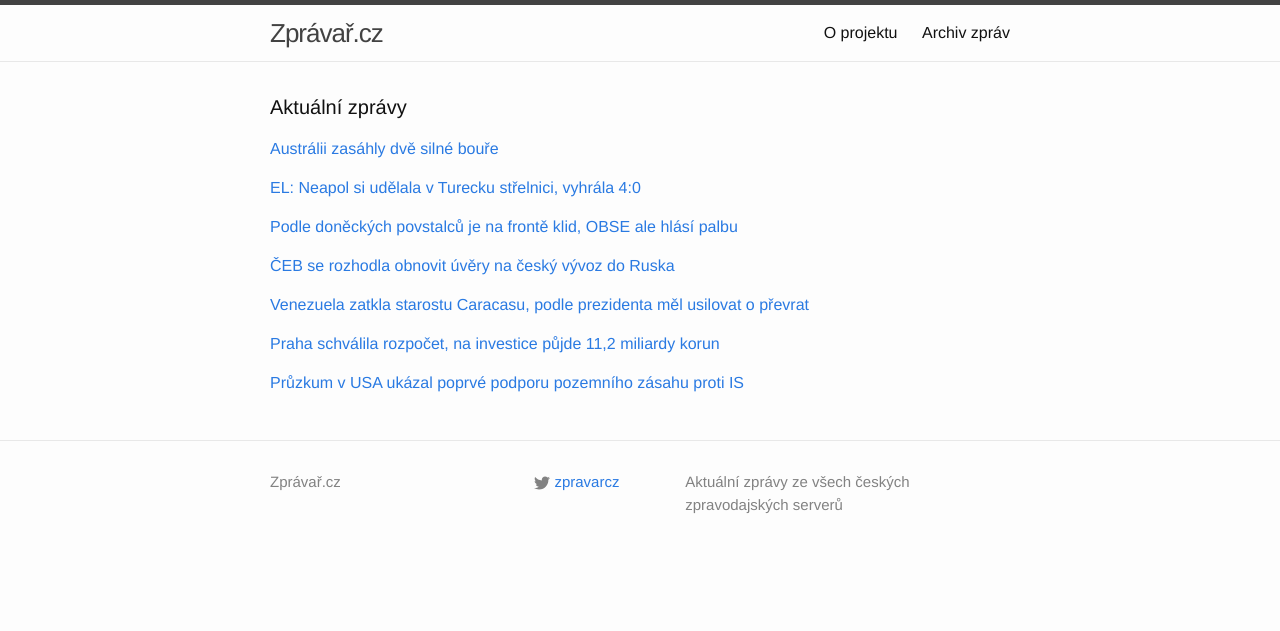
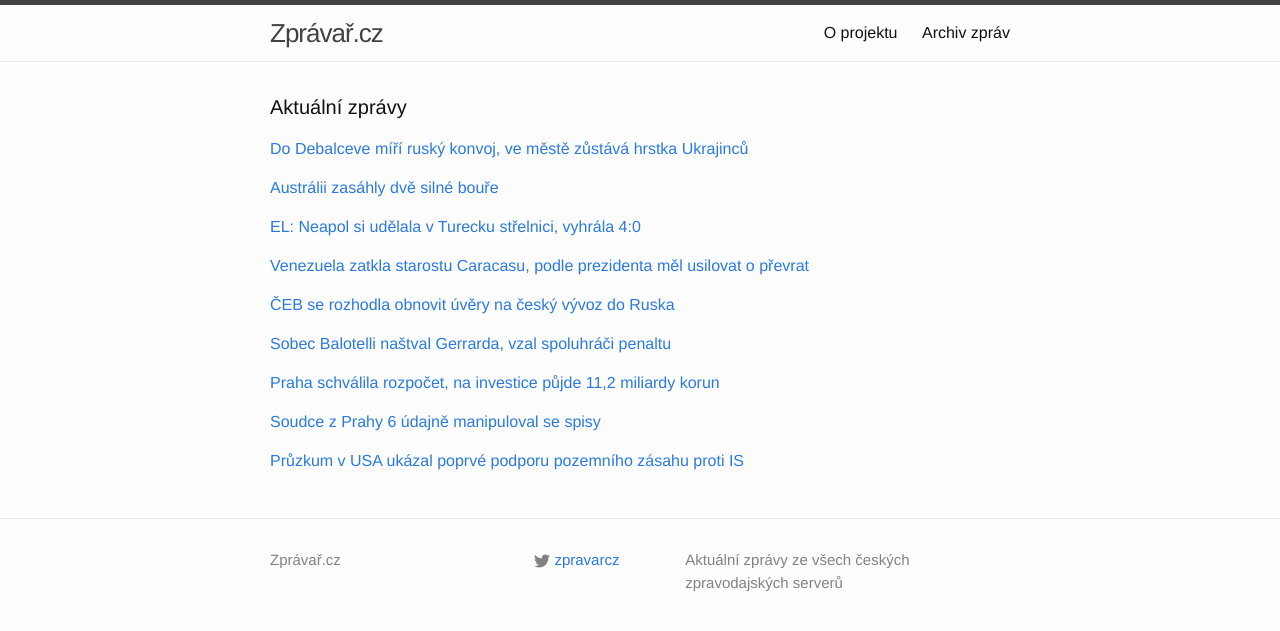
Before and after one commit to adliska/zpravar, a Jekyll site: the page built from index.html, in a window 1280 px wide. Shown: the top 631 px of the page. Built offline with Jekyll 4.4.1, drawn with Linux system fonts in a browser that asks for light colours.

Commit message:
zpravar news update

```diff
--- a/index.html
+++ b/index.html
@@ -5,8 +5,20 @@ layout: default
 <div class="home">
     <h1 class="page-heading">Aktuální zprávy</h1>
 
-<p><a href="javascript:;" onclick="toggle_visibility('zpravy0')">Austrálii zasáhly dvě silné bouře </a></p>
+<p><a href="javascript:;" onclick="toggle_visibility('zpravy0')">Do Debalceve míří ruský konvoj, ve městě zůstává hrstka Ukrajinců</a></p>
 <div id="zpravy0" style="display:none">
+<ul>
+<li><a href=http://zpravy.idnes.cz/rusko-vyslalo-do-debalceve-humanitarni-konvoj-separatiste-hlasi-klid-zbrani-1sh-/zahranicni.aspx?c=A150220_084355_zahranicni_fer>Do Debalceve míří ruský konvoj, ve městě zůstává hrstka Ukrajinců - zpravy.idnes.cz</a></li>
+<li><a href=http://zpravy.e15.cz/zahranicni/udalosti/podle-doneckych-povstalcu-je-na-fronte-klid-obse-ale-hlasi-palbu-1164937>Podle doněckých povstalců je na frontě klid, OBSE ale hlásí palbu - zpravy.e15.cz</a></li>
+<li><a href=http://www.ceskatelevize.cz/ct24/svet/302303-podle-povstalcu-boje-na-fronte-skoncily-obse-tvrdi-opak/>Podle povstalců boje na frontě skončily, OBSE tvrdí opak - www.ceskatelevize.cz</a></li>
+<li><a href=http://www.ceskenoviny.cz/zpravy/zpravy/podle-doneckych-povstalcu-je-na-fronte-klid-obse-ale-hlasi-palbu/1183575>Podle doněckých povstalců je na frontě klid; OBSE ale hlásí palbu - www.ceskenoviny.cz</a></li>
+<li><a href=http://www.ceskenoviny.cz/zpravy/zpravy/rusko-vyslalo-na-donbas-konvoj-s-pomoci-pro-debalceve/1183579>Rusko vyslalo na Donbas konvoj s pomocí pro Debalceve - www.ceskenoviny.cz</a></li>
+<li><a href=http://zpravy.e15.cz/zahranicni/udalosti/rusko-vyslalo-na-donbas-konvoj-s-pomoci-pro-debalceve-1164935>Rusko vyslalo na Donbas konvoj s pomocí pro Debalceve - zpravy.e15.cz</a></li>
+<li><a href=http://zahranicni.ihned.cz/rusko/c1-63565760-boje-v-donecku-skoncily-tvrdi-povstalci-obse-hlasi-delostreleckou-palbu>Boje v Doněcku skončily, tvrdí povstalci. OBSE hlásí dělostřeleckou palbu - zahranicni.ihned.cz</a></li>
+<li><a href=http://echo24.cz/a/iZF4K>Doněčtí povstalci hlásí klid, pozorovatelé OBSE naopak palbu - echo24.cz</a></li>
+</ul>
+</div><p><a href="javascript:;" onclick="toggle_visibility('zpravy1')">Austrálii zasáhly dvě silné bouře </a></p>
+<div id="zpravy1" style="display:none">
 <ul>
 <li><a href=http://www.novinky.cz/zahranicni/svet/362154-australii-zasahly-dve-silne-boure.html>Austrálii zasáhly dvě silné bouře  - www.novinky.cz</a></li>
 <li><a href=http://zpravy.idnes.cz/nicive-boure-v-australii-0xf-/zahranicni.aspx?c=A150220_064650_zahranicni_skr>Austrálii sužují dvě ničivé bouře, Marcia zasáhla hustě obydlené pobřeží - zpravy.idnes.cz</a></li>
@@ -16,8 +28,8 @@ layout: default
 <li><a href=http://www.novinky.cz/zahranicni/svet/362154-australii-suzuji-dve-nicive-boure.html>Austrálii sužují dvě ničivé bouře  - www.novinky.cz</a></li>
 <li><a href=http://www.ceskatelevize.cz/ct24/svet/302293-pobrezi-australie-zasahly-cyklony-podle-policie-je-situace-zoufala/>Pobřeží Austrálie zasáhly cyklony, podle policie je situace zoufalá - www.ceskatelevize.cz</a></li>
 </ul>
-</div><p><a href="javascript:;" onclick="toggle_visibility('zpravy1')">EL: Neapol si udělala v Turecku střelnici, vyhrála 4:0</a></p>
-<div id="zpravy1" style="display:none">
+</div><p><a href="javascript:;" onclick="toggle_visibility('zpravy2')">EL: Neapol si udělala v Turecku střelnici, vyhrála 4:0</a></p>
+<div id="zpravy2" style="display:none">
 <ul>
 <li><a href=http://sport.aktualne.cz/el-neapol-si-udelala-v-turecku-strelnici-vyhrala-4-0/r~25556444b87511e486b9002590604f2e/>EL: Neapol si udělala v Turecku střelnici, vyhrála 4:0 - sport.aktualne.cz</a></li>
 <li><a href=http://www.rozhlas.cz/_zprava/fleischmann-reziroval-v-nhl-vyhru-floridy-v-dresu-san-jose-zaril-hertl--1457752>Fleischmann režíroval v NHL výhru Floridy, v dresu San Jose zářil Hertl - www.rozhlas.cz</a></li>
@@ -26,40 +38,45 @@ layout: default
 <li><a href=http://sport.aktualne.cz/fleischmann-sefoval-obratu-floridy-byl-prvni-hvezdou/r~7e8ff520b8c411e498be002590604f2e/>Fleischmann šéfoval obratu Floridy, byl první hvězdou - sport.aktualne.cz</a></li>
 <li><a href=http://www.sportovninoviny.cz/zpravy/fleischmann-reziroval-obrat-floridy-voracek-prekonal-neuvirtha/1183556>Fleischmann režíroval obrat Floridy, Voráček překonal Neuvirtha - www.sportovninoviny.cz</a></li>
 </ul>
-</div><p><a href="javascript:;" onclick="toggle_visibility('zpravy2')">Podle doněckých povstalců je na frontě klid, OBSE ale hlásí palbu</a></p>
-<div id="zpravy2" style="display:none">
+</div><p><a href="javascript:;" onclick="toggle_visibility('zpravy3')">Venezuela zatkla starostu Caracasu, podle prezidenta měl usilovat o převrat</a></p>
+<div id="zpravy3" style="display:none">
 <ul>
-<li><a href=http://zpravy.e15.cz/zahranicni/udalosti/podle-doneckych-povstalcu-je-na-fronte-klid-obse-ale-hlasi-palbu-1164937>Podle doněckých povstalců je na frontě klid, OBSE ale hlásí palbu - zpravy.e15.cz</a></li>
-<li><a href=http://www.ceskatelevize.cz/ct24/svet/302303-podle-povstalcu-boje-na-fronte-skoncily-obse-tvrdi-opak/>Podle povstalců boje na frontě skončily, OBSE tvrdí opak - www.ceskatelevize.cz</a></li>
-<li><a href=http://www.ceskenoviny.cz/zpravy/zpravy/podle-doneckych-povstalcu-je-na-fronte-klid-obse-ale-hlasi-palbu/1183575>Podle doněckých povstalců je na frontě klid; OBSE ale hlásí palbu - www.ceskenoviny.cz</a></li>
-<li><a href=http://zahranicni.ihned.cz/rusko/c1-63565760-boje-v-donecku-skoncily-tvrdi-povstalci-obse-hlasi-delostreleckou-palbu>Boje v Doněcku skončily, tvrdí povstalci. OBSE hlásí dělostřeleckou palbu - zahranicni.ihned.cz</a></li>
-<li><a href=http://echo24.cz/a/iZF4K>Doněčtí povstalci hlásí klid, pozorovatelé OBSE naopak palbu - echo24.cz</a></li>
+<li><a href=http://zahranicni.ihned.cz/amerika-usa/c1-63565370-venezuela-zatkla-starostu-caracasu-podle-prezidenta-mel-usilovat-o-prevrat>Venezuela zatkla starostu Caracasu, podle prezidenta měl usilovat o převrat - zahranicni.ihned.cz</a></li>
+<li><a href=http://zpravy.idnes.cz/venezuelska-tajna-policie-zatkla-opozicniho-predaka-a-starostu-caracasu-1qf-/zahranicni.aspx?c=A150220_080108_zahranicni_fer>Starostu Caracasu odvlekli tajní, podle prezidenta chystal převrat - zpravy.idnes.cz</a></li>
+<li><a href=http://www.ceskenoviny.cz/zpravy/zpravy/venezuela-zatkla-starostu-caracasu-a-opozicniho-predaka-ledezmu/1183535>Venezuela zatkla starostu Caracasu a opozičního předáka Ledezmu - www.ceskenoviny.cz</a></li>
+<li><a href=http://www.ceskatelevize.cz/ct24/svet/302294-venezuela-pokracuje-v-likvidaci-opozice-zatkla-starostu-caracasu/>Venezuela pokračuje v likvidaci opozice. Zatkla starostu Caracasu - www.ceskatelevize.cz</a></li>
 </ul>
-</div><p><a href="javascript:;" onclick="toggle_visibility('zpravy3')">ČEB se rozhodla obnovit úvěry na český vývoz do Ruska</a></p>
-<div id="zpravy3" style="display:none">
+</div><p><a href="javascript:;" onclick="toggle_visibility('zpravy4')">ČEB se rozhodla obnovit úvěry na český vývoz do Ruska</a></p>
+<div id="zpravy4" style="display:none">
 <ul>
 <li><a href=http://zpravy.e15.cz/domaci/udalosti/ceb-se-rozhodla-obnovit-uvery-na-cesky-vyvoz-do-ruska-1164934>ČEB se rozhodla obnovit úvěry na český vývoz do Ruska - zpravy.e15.cz</a></li>
 <li><a href=http://www.denik.cz/ekonomika/ceska-exportni-banka-se-rozhodla-obnovit-uvery-na-vyvoz-do-ruska-20150220.html>Česká exportní banka se rozhodla obnovit úvěry na vývoz do Ruska - www.denik.cz</a></li>
 <li><a href=http://ekonomika.idnes.cz/ceska-exportni-banka-obnovi-uvery-na-vyvoz-zbozi-do-ruska-p3q-/ekonomika.aspx?c=A150220_072552_ekonomika_fer>Česká exportní banka obnoví úvěry na vývoz zboží do Ruska - ekonomika.idnes.cz</a></li>
 <li><a href=http://www.financninoviny.cz/zpravodajstvi/zpravy/mfd-ceb-se-rozhodla-obnovit-uvery-na-cesky-vyvoz-do-ruska/1183544>MfD: ČEB se rozhodla obnovit úvěry na český vývoz do Ruska - www.financninoviny.cz</a></li>
 </ul>
-</div><p><a href="javascript:;" onclick="toggle_visibility('zpravy4')">Venezuela zatkla starostu Caracasu, podle prezidenta měl usilovat o převrat</a></p>
-<div id="zpravy4" style="display:none">
+</div><p><a href="javascript:;" onclick="toggle_visibility('zpravy5')">Sobec Balotelli naštval Gerrarda, vzal spoluhráči penaltu</a></p>
+<div id="zpravy5" style="display:none">
 <ul>
-<li><a href=http://zahranicni.ihned.cz/amerika-usa/c1-63565370-venezuela-zatkla-starostu-caracasu-podle-prezidenta-mel-usilovat-o-prevrat>Venezuela zatkla starostu Caracasu, podle prezidenta měl usilovat o převrat - zahranicni.ihned.cz</a></li>
-<li><a href=http://zpravy.idnes.cz/venezuelska-tajna-policie-zatkla-opozicniho-predaka-a-starostu-caracasu-1qf-/zahranicni.aspx?c=A150220_080108_zahranicni_fer>Starostu Caracasu odvlekli tajní, podle prezidenta chystal převrat - zpravy.idnes.cz</a></li>
-<li><a href=http://www.ceskenoviny.cz/zpravy/zpravy/venezuela-zatkla-starostu-caracasu-a-opozicniho-predaka-ledezmu/1183535>Venezuela zatkla starostu Caracasu a opozičního předáka Ledezmu - www.ceskenoviny.cz</a></li>
-<li><a href=http://www.ceskatelevize.cz/ct24/svet/302294-venezuela-pokracuje-v-likvidaci-opozice-zatkla-starostu-caracasu/>Venezuela pokračuje v likvidaci opozice. Zatkla starostu Caracasu - www.ceskatelevize.cz</a></li>
+<li><a href=http://sport.aktualne.cz/sobec-balotelli-nastval-gerrarda-vzal-spoluhraci-penaltu/r~aee9e8a6b8d411e4bdad0025900fea04/>Sobec Balotelli naštval Gerrarda, vzal spoluhráči penaltu - sport.aktualne.cz</a></li>
+<li><a href=http://www.denik.cz/fotbal/zly-muz-balotelli-sebral-spoluhraci-penaltu-a-vytocil-tim-legendu-gerrarda-20150.html>"Zlý muž" Balotelli sebral spoluhráči penaltu, vytočil tím legendu Gerrarda - www.denik.cz</a></li>
+<li><a href=http://www.tyden.cz/rubriky/sport/fotbal/evropske-pohary/hadka-u-puntiku-balotelli-se-na-vsechny-vykaslal_333977.html>Hádka u puntíku! Balotelli se na všechny vykašlal - www.tyden.cz</a></li>
 </ul>
-</div><p><a href="javascript:;" onclick="toggle_visibility('zpravy5')">Praha schválila rozpočet, na investice půjde 11,2 miliardy korun</a></p>
-<div id="zpravy5" style="display:none">
+</div><p><a href="javascript:;" onclick="toggle_visibility('zpravy6')">Praha schválila rozpočet, na investice půjde 11,2 miliardy korun</a></p>
+<div id="zpravy6" style="display:none">
 <ul>
 <li><a href=http://www.ceskenoviny.cz/zpravy/zpravy/praha-schvalila-rozpocet-na-investice-pujde-11-2-miliardy-korun/1183533>Praha schválila rozpočet, na investice půjde 11,2 miliardy korun - www.ceskenoviny.cz</a></li>
 <li><a href=http://www.novinky.cz/domaci/362155-praha-schvalila-rozpocet-na-investice-pujde-11-2-miliardy-korun.html>Praha schválila rozpočet, na investice půjde 11,2 miliardy korun  - www.novinky.cz</a></li>
 <li><a href=http://zpravy.aktualne.cz/regiony/praha/praha-schvalila-rozpocet-na-investice-pujde-11-2-miliardy/r~2d38e086b88a11e49bec0025900fea04/>Praha schválila rozpočet, na investice půjde 11,2 miliardy - zpravy.aktualne.cz</a></li>
 </ul>
-</div><p><a href="javascript:;" onclick="toggle_visibility('zpravy6')">Průzkum v USA ukázal poprvé podporu pozemního zásahu proti IS</a></p>
-<div id="zpravy6" style="display:none">
+</div><p><a href="javascript:;" onclick="toggle_visibility('zpravy7')">Soudce z Prahy 6 údajně manipuloval se spisy</a></p>
+<div id="zpravy7" style="display:none">
+<ul>
+<li><a href=http://www.tyden.cz/rubriky/domaci/soudce-z-prahy-6-udajne-manipuloval-se-spisy_333981.html>Soudce z Prahy 6 údajně manipuloval se spisy - www.tyden.cz</a></li>
+<li><a href=http://www.denik.cz/z_domova/karny-senat-zbavil-funkce-soudce-romana-conku-manipuloval-se-spisy-20150220.html>Karný senát zbavil funkce soudce Romana Čonku, manipuloval se spisy - www.denik.cz</a></li>
+<li><a href=http://www.ceskenoviny.cz/zpravy/zpravy/soudce-obvodniho-soudu-prahy-6-byl-odvolan-manipuloval-se-spisy/1183574>Soudce Obvodního soudu Prahy 6 byl odvolán, manipuloval se spisy - www.ceskenoviny.cz</a></li>
+</ul>
+</div><p><a href="javascript:;" onclick="toggle_visibility('zpravy8')">Průzkum v USA ukázal poprvé podporu pozemního zásahu proti IS</a></p>
+<div id="zpravy8" style="display:none">
 <ul>
 <li><a href=http://www.ceskenoviny.cz/zpravy/zpravy/pruzkum-v-usa-ukazal-poprve-podporu-pozemniho-zasahu-proti-is/1183539>Průzkum v USA ukázal poprvé podporu pozemního zásahu proti IS - www.ceskenoviny.cz</a></li>
 <li><a href=http://www.novinky.cz/zahranicni/amerika/362156-americane-jsou-poprve-pro-pozemni-zasah-proti-islamskemu-statu-ukazal-pruzkum.html>Američané jsou poprvé pro pozemní zásah proti Islámskému státu, ukázal průzkum - www.novinky.cz</a></li>
```
